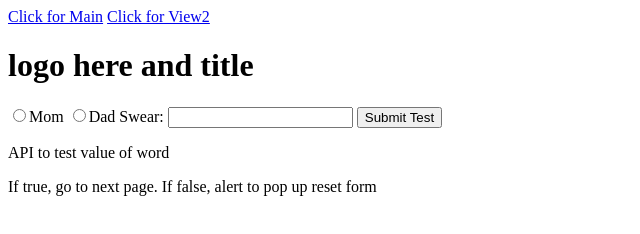
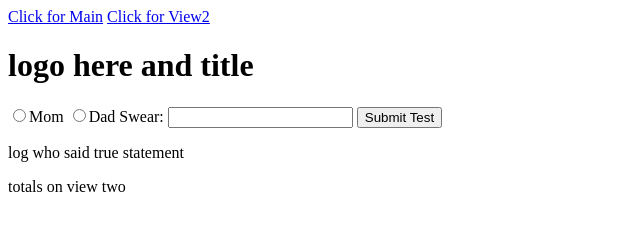
Before and after one commit to kkhalifah/Final-Project, a plain HTML site: page index.html at #!/index in a window 1280 px wide. Shown: the whole page, without its empty margins (0-640 px from the left). Drawn offline with Linux system fonts and the light colour scheme.

```diff
--- a/js/controller/totalcontroller.js
+++ b/js/controller/totalcontroller.js
@@ -3,7 +3,8 @@ var app = angular.module('swearApp');
 //probably don't need http for this Ctlr
 app.controller('totalController', function ($scope, $location){
   console.log("total controller is connected");
-
+//log total true statements on this page
+//scope values from view one here {{totals}}
   var booleans = ['true', 'false'];
   //word count plus 1
   var numtotal = 4;
--- a/view/view.html
+++ b/view/view.html
@@ -12,6 +12,6 @@
 
   <button type="submit" name="submit" ng-click = "testWord(words)">Submit Test</button>
     <!-- display will go on view2 ng-repeat=word in words -->
-        <p>API to test value of word</p>
-        <p>If true, go to next page. If false, alert to pop up reset form</p>
+        <p>log who said true statement</p>
+        <p>totals on view two</p>
       </div>
```
Also changed, not shown: view/view2.html (+5 -1 lines).
